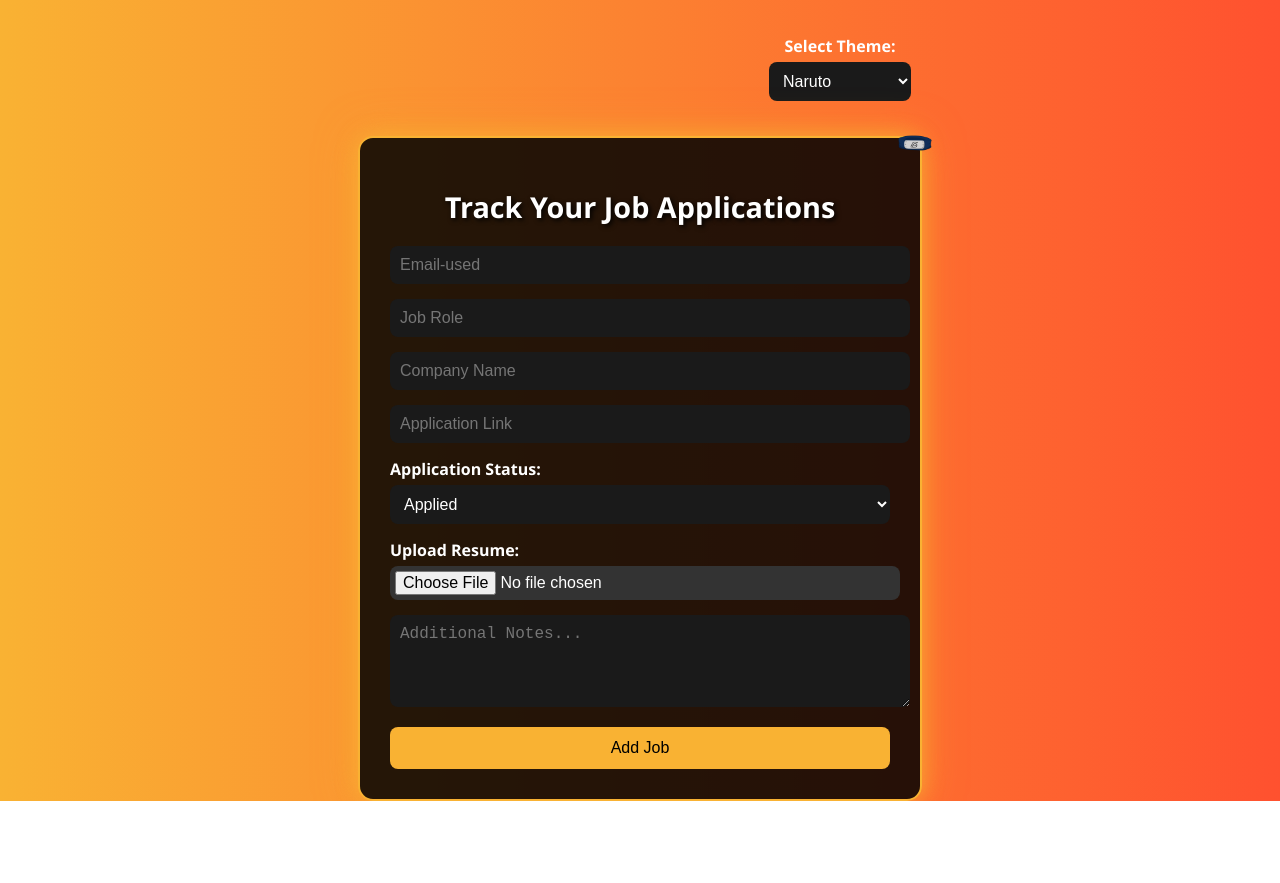
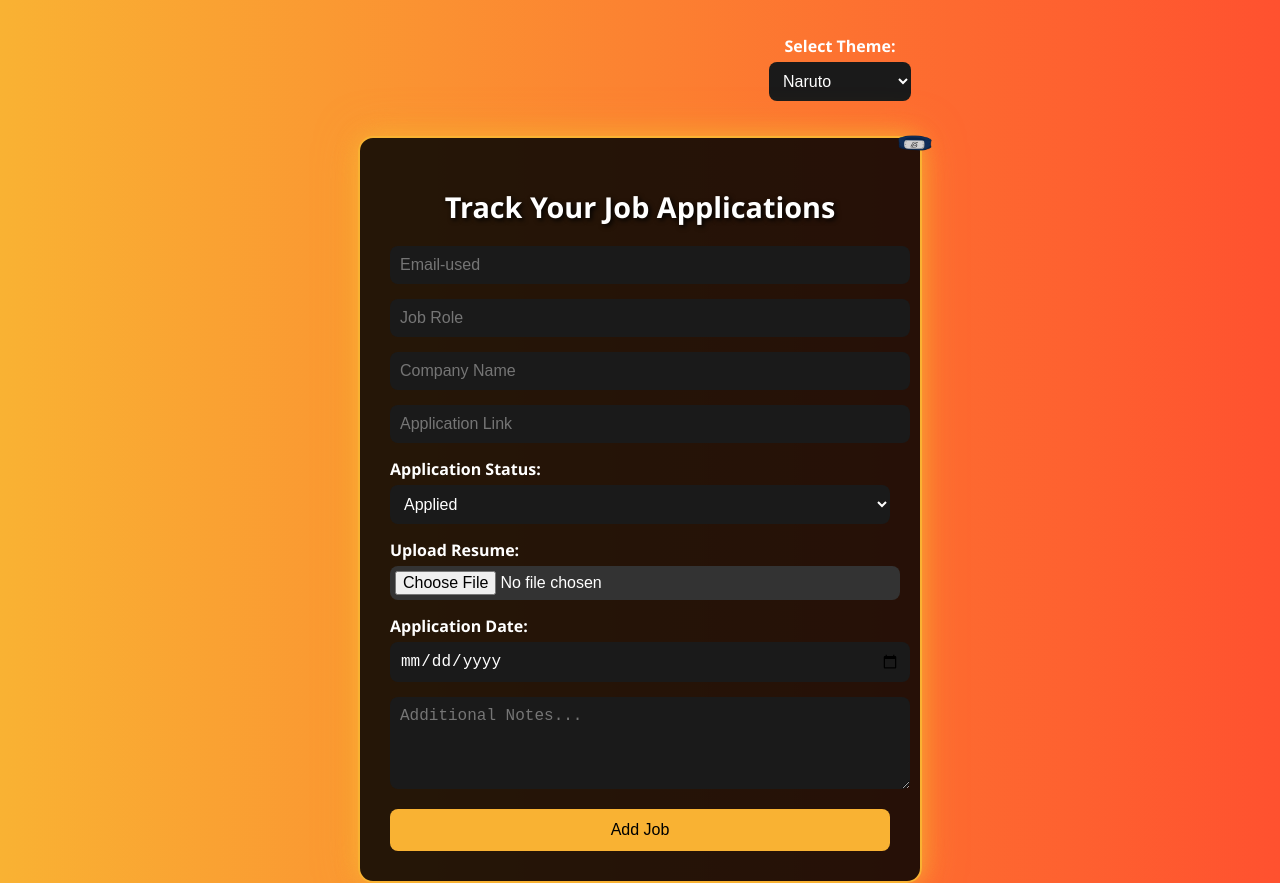
Before and after one commit to nitinrohan/JobHuntly, a website: page client/index.html in a window 1280 px wide. Shown: the part 65-948 px from the top of the page. Before the commit the page ends 866 px from the top, so only its background shows below. Drawn offline with Linux system fonts and the light colour scheme; files whose address does not match are found by name.

Commit message:
I have added the date added column so that we could track the date the job was added

```diff
--- a/client/index.html
+++ b/client/index.html
@@ -80,6 +80,8 @@
           </select>
           <label for="resume">Upload Resume:</label>
           <input type="file" name="resume" accept=".pdf" />
+          <label for="dateAdded">Application Date:</label>
+          <input type="date" name="dateAdded" required />
           <textarea
             name="notes"
             rows="4"
```
